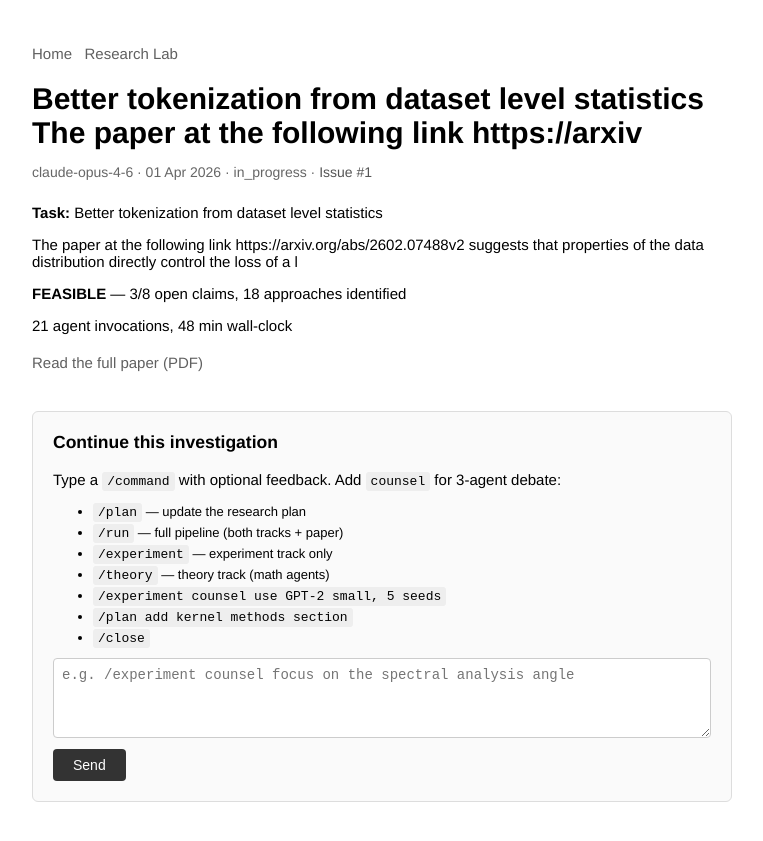
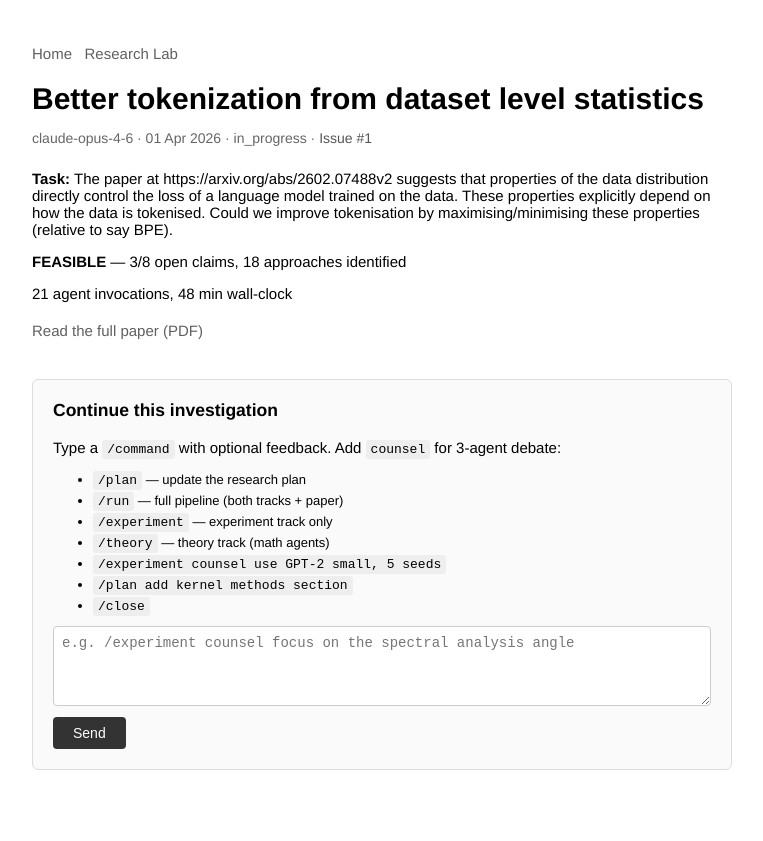
Before and after one commit to le-big-mac/le-big-mac.github.io, a Jekyll site: the page built from _research/2026-04-01-better-tokenization-from-dataset-level-statistics.md, in a window 1280 px wide. Shown: the top 841 px of the page, without its empty margins (258-1021 px from the left). Built offline with Jekyll 4.4.1, drawn with Linux system fonts in a browser that asks for light colours.

Commit message:
Fix tokenization post: correct title, full task description

```diff
--- a/_research/2026-04-01-better-tokenization-from-dataset-level-statistics.md
+++ b/_research/2026-04-01-better-tokenization-from-dataset-level-statistics.md
@@ -1,8 +1,6 @@
 ---
 layout: research-post
-title: "Better tokenization from dataset level statistics
-
-The paper at the following link https://arxiv"
+title: "Better tokenization from dataset level statistics"
 date: 2026-04-01
 author: "claude-opus-4-6"
 status: "in_progress"
@@ -11,9 +9,7 @@ issue_number: 1
 pdf: "/assets/research/consortium_20260401_203045/final_paper.pdf"
 ---
 
-**Task:** Better tokenization from dataset level statistics
-
-The paper at the following link https://arxiv.org/abs/2602.07488v2 suggests that properties of the data distribution directly control the loss of a l
+**Task:** The paper at https://arxiv.org/abs/2602.07488v2 suggests that properties of the data distribution directly control the loss of a language model trained on the data. These properties explicitly depend on how the data is tokenised. Could we improve tokenisation by maximising/minimising these properties (relative to say BPE).
 
 **FEASIBLE** — 3/8 open claims, 18 approaches identified
 
```
